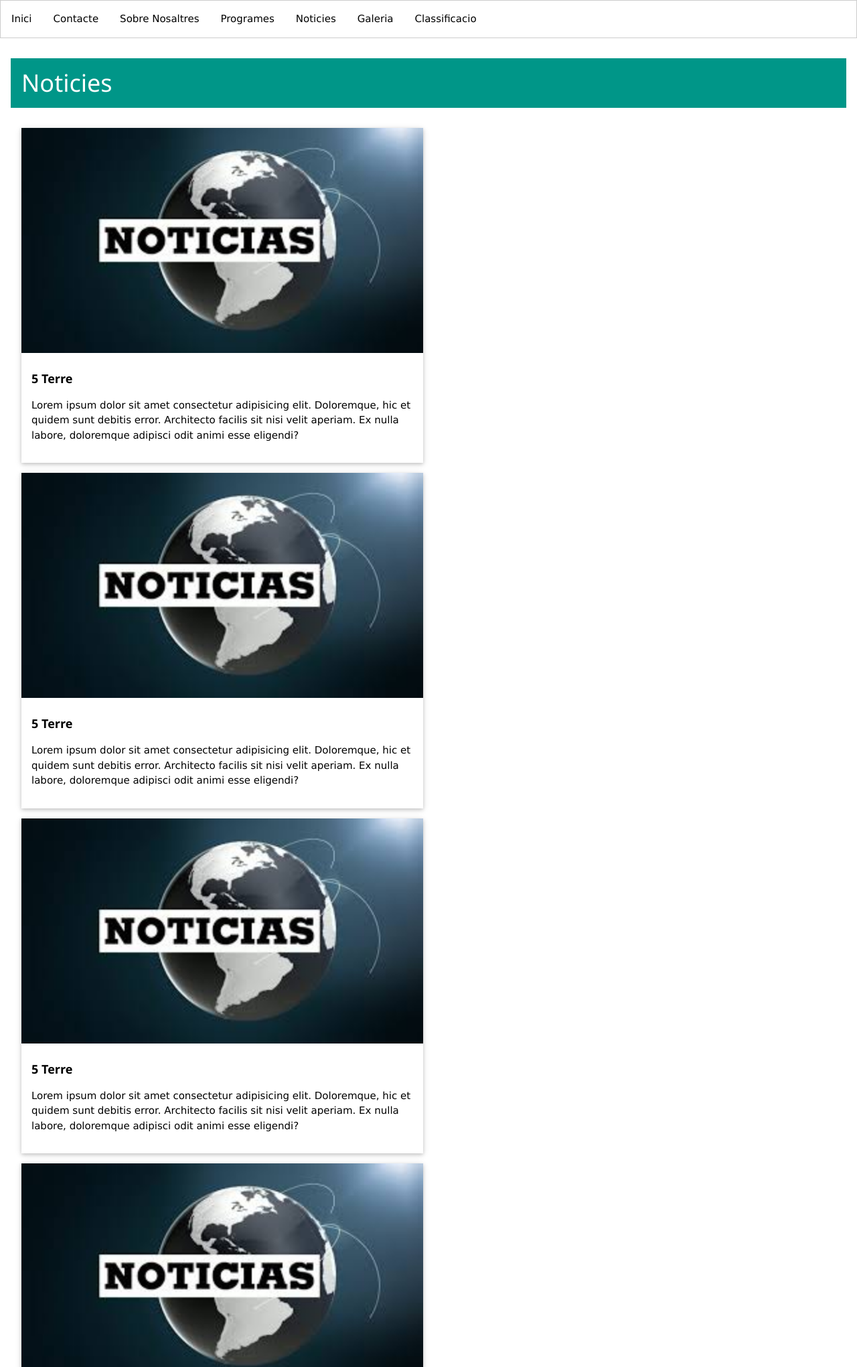
After one commit to BruunoA/ProyectoFinal, a CodeIgniter 4 app: the page made by app/Views/noticies.php in a window 1280 px wide. The commit adds this page. Shown: the top 2041 px of the page at 67% size. Run offline with PHP 8.4 and a stand-in for CodeIgniter, Linux system fonts and the light colour scheme; the template is opened without the code that fills it, so the values that code supplies are empty; some libraries are stand-ins or nearby versions.

Commit message:
noticies

```diff
--- a/app/Config/Routes.php
+++ b/app/Config/Routes.php
@@ -12,3 +12,4 @@ $routes->get('index', 'IndexController::index');
 
 $routes->get('classificacio', 'ClassificacioController::index');
 $routes->get('galeria', 'GaleriaController::index');
+$routes->get('noticies', 'NoticiesController::index');
--- a/app/Views/galeria.php
+++ b/app/Views/galeria.php
@@ -10,7 +10,7 @@
 <body>
 <?= $this->include('general/menu'); ?>
 
-<div class="w3-container" style="margin-top: 2rem;">
+<div class="w3-container" style="margin-top: 2rem; margin-bottom: 2rem;">
     <div class="w3-container w3-teal">
         <h1 style="text-align: center;">Galeria</h1>
     </div>
--- a/app/Views/general/footer.php
+++ b/app/Views/general/footer.php
@@ -1,5 +1,5 @@
 <link rel="stylesheet" href="<?= base_url('assets/css/main.css'); ?>">
-<footer style="background-color: black; color: white; padding: 2rem 0; text-align: center;">
+<footer style="background-color: black; color: white; padding: 2rem 0; text-align: center; margin:1.5rem">
     <div>
         <h3>Xarxes socials</h3>
         <img src="<?= base_url('assets/img/x.jpg') ?>" alt="">
--- /dev/null
+++ b/app/Views/noticies.php
@@ -0,0 +1,35 @@
+<!DOCTYPE html>
+<html lang="en">
+<head>
+    <meta charset="UTF-8">
+    <meta name="viewport" content="width=device-width, initial-scale=1.0">
+    <link rel="stylesheet" href="https://www.w3schools.com/w3css/4/w3.css">
+    <link rel="stylesheet" href="<?= base_url('assets/css/noticies.css'); ?>">
+    <link rel="stylesheet" href="<?= base_url('assets/css/main.css'); ?>">
+    <title>Document</title>
+</head>
+<body>
+<?= $this->include('general/menu'); ?>
+
+<div class="w3-container" style="margin-top: 2rem;">
+    <div class="w3-container w3-teal">
+        <h1>Noticies</h1>
+    </div>
+    <div class="w3-row-padding" style="margin-top: 2rem;">
+      <div class="w3-col l6 m6 s10 main-news">
+        <?php for ($i = 0; $i < 6; $i++): ?>
+        <div class="w3-card news-card">
+          <a href="noticiaGrande.html"><img src="<?= base_url('assets/img/noticia.jpeg'); ?>" style="width:100%"></a>
+          <div class="w3-container news-container">
+            <h5><strong>5 Terre</strong></h5>
+            <p>Lorem ipsum dolor sit amet consectetur adipisicing elit. Doloremque, hic et quidem sunt debitis error.
+              Architecto facilis sit nisi velit aperiam. Ex nulla labore, doloremque adipisci odit animi esse eligendi?
+            </p>
+          </div>
+        </div>
+        <?php endfor; ?>
+      </div>
+
+<?= $this->include('general/footer'); ?>
+</body>
+</html>
```
Also changed, not shown: app/Controllers/NoticiesController.php (added, +14 -0 lines), public/assets/css/noticies.css (added), public/assets/img/noticia.jpeg (added).
